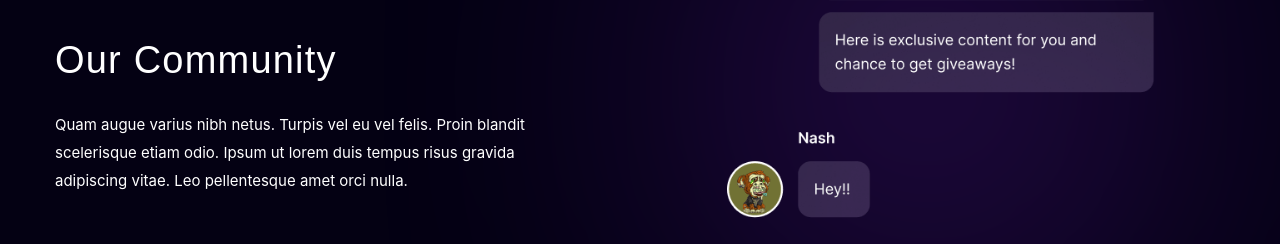
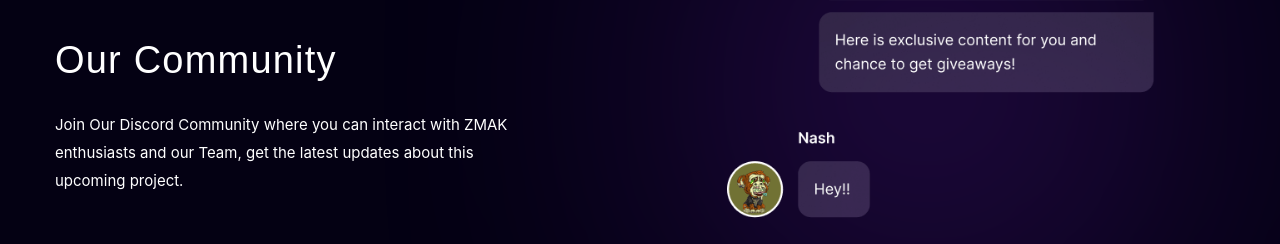
Before and after one commit to zmak-git/zmak-website, a plain HTML site: page index.html in a window 1280 px wide. Shown: the part 3747-3991 px from the top of the page. Drawn offline with nearby package versions, Linux system fonts and the light colour scheme; a script that the page names is missing.

Commit message:
updated the community Text

```diff
--- a/index.html
+++ b/index.html
@@ -221,7 +221,7 @@
     <div class="container flex-side down">
       <div class="max-416 right-50">
         <h2 class="h2 _25-down">Our Community</h2>
-        <div class="text15">Quam augue varius nibh netus. Turpis vel eu vel felis. Proin blandit scelerisque etiam odio. Ipsum ut lorem duis tempus risus gravida adipiscing vitae. Leo pellentesque amet orci nulla.</div>
+        <div class="text15">Join Our Discord Community where you can interact with ZMAK enthusiasts and our Team, get the latest updates about this upcoming project. </div>
         <a data-w-id="c1cd0a98-9e95-f4be-8f46-495d9d523f9e" href="https://discord.gg/zmak" target="_blank" class="button-connect _52-up w-inline-block">
           <div class="arroq-circle">
             <div style="opacity:1" class="arrow-gray"></div><img src="images/discord.svg" loading="lazy" alt="" class="discord-logo">
```
